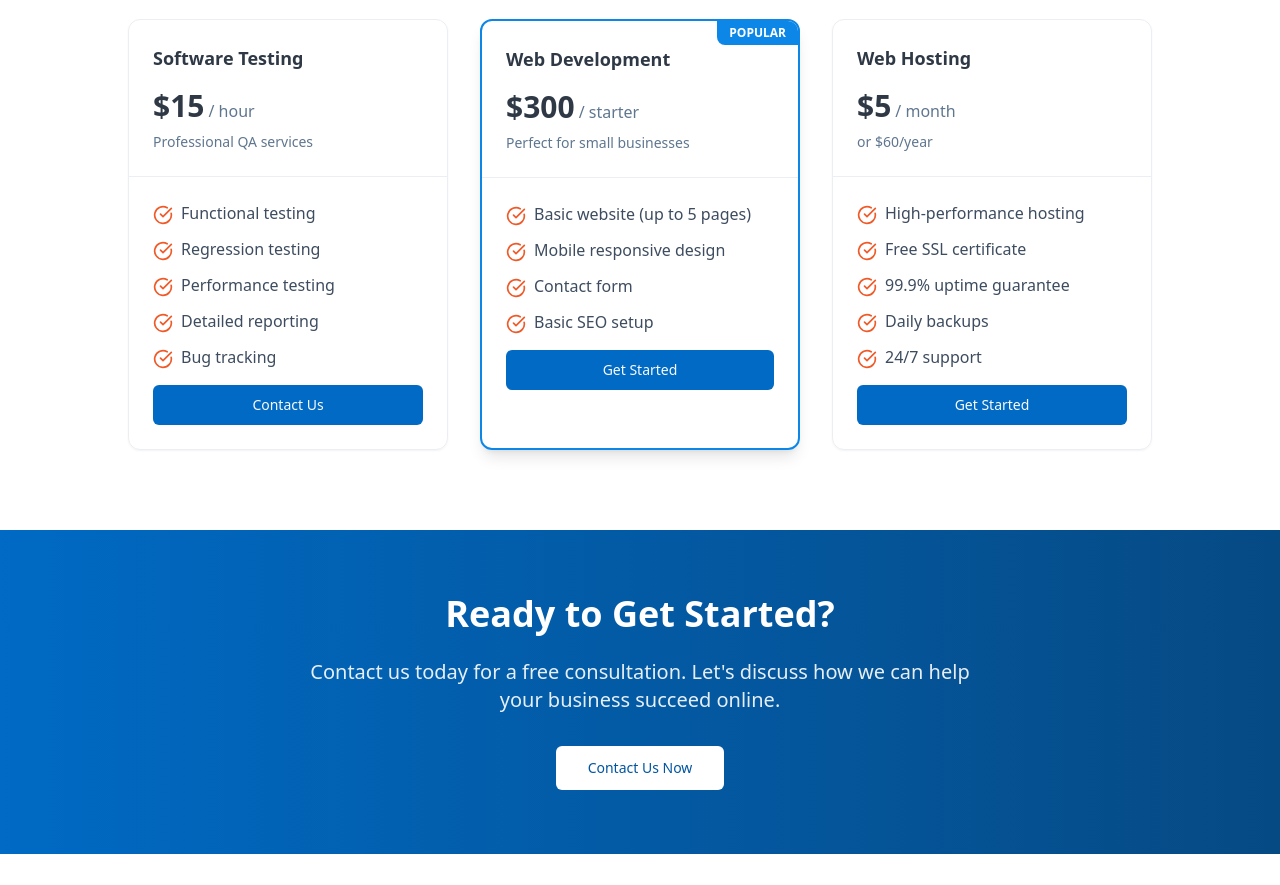
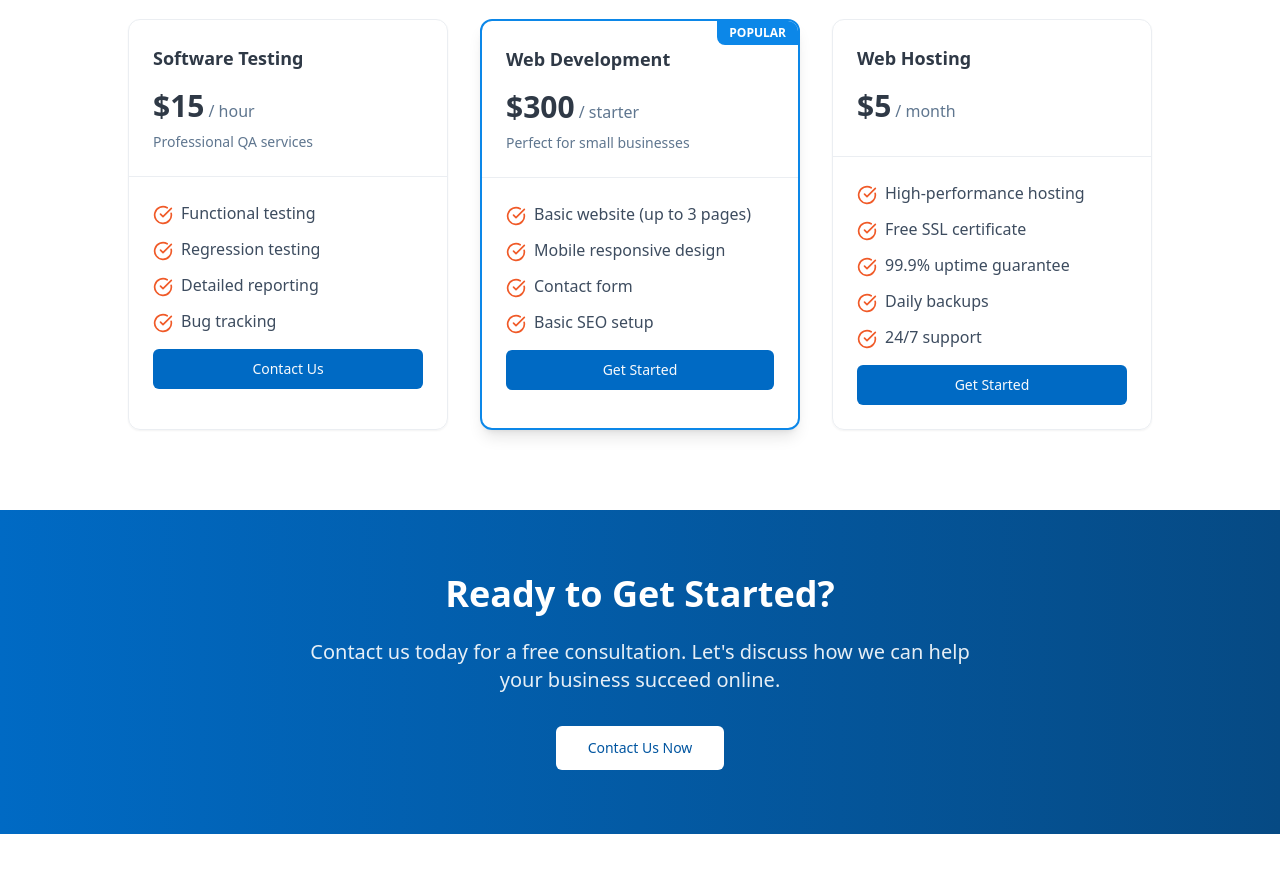
Before and after one commit to Moya876/mtech-digital-hub, a React (Vite) app: page /services in a window 1280 px wide. Shown: the part 3180-4065 px from the top of the page. Built offline with nearby package versions, Linux system fonts and the light colour scheme.

Commit message:
Code edited in Lovable Code Editor
Edited UI in Lovable

```diff
--- a/src/pages/Services.tsx
+++ b/src/pages/Services.tsx
@@ -231,10 +231,6 @@ const Services = () => {
                   </li>
                   <li className="flex items-start">
                     <CheckCircle className="h-5 w-5 text-mtechOrange mr-2 mt-1 flex-shrink-0" />
-                    <span className="text-mtechGray-700">Performance testing</span>
-                  </li>
-                  <li className="flex items-start">
-                    <CheckCircle className="h-5 w-5 text-mtechOrange mr-2 mt-1 flex-shrink-0" />
                     <span className="text-mtechGray-700">Detailed reporting</span>
                   </li>
                   <li className="flex items-start">
@@ -267,7 +263,7 @@ const Services = () => {
                 <ul className="space-y-3">
                   <li className="flex items-start">
                     <CheckCircle className="h-5 w-5 text-mtechOrange mr-2 mt-1 flex-shrink-0" />
-                    <span className="text-mtechGray-700">Basic website (up to 5 pages)</span>
+                    <span className="text-mtechGray-700">Basic website (up to 3 pages)</span>
                   </li>
                   <li className="flex items-start">
                     <CheckCircle className="h-5 w-5 text-mtechOrange mr-2 mt-1 flex-shrink-0" />
@@ -298,7 +294,7 @@ const Services = () => {
                   <span className="text-3xl font-bold text-mtechGray-900">$5</span>
                   <span className="ml-1 text-mtechGray-500">/ month</span>
                 </div>
-                <p className="mt-2 text-sm text-mtechGray-500">or $60/year</p>
+                <p className="mt-2 text-sm text-mtechGray-500"></p>
               </div>
               <div className="p-6 space-y-4">
                 <ul className="space-y-3">
```
